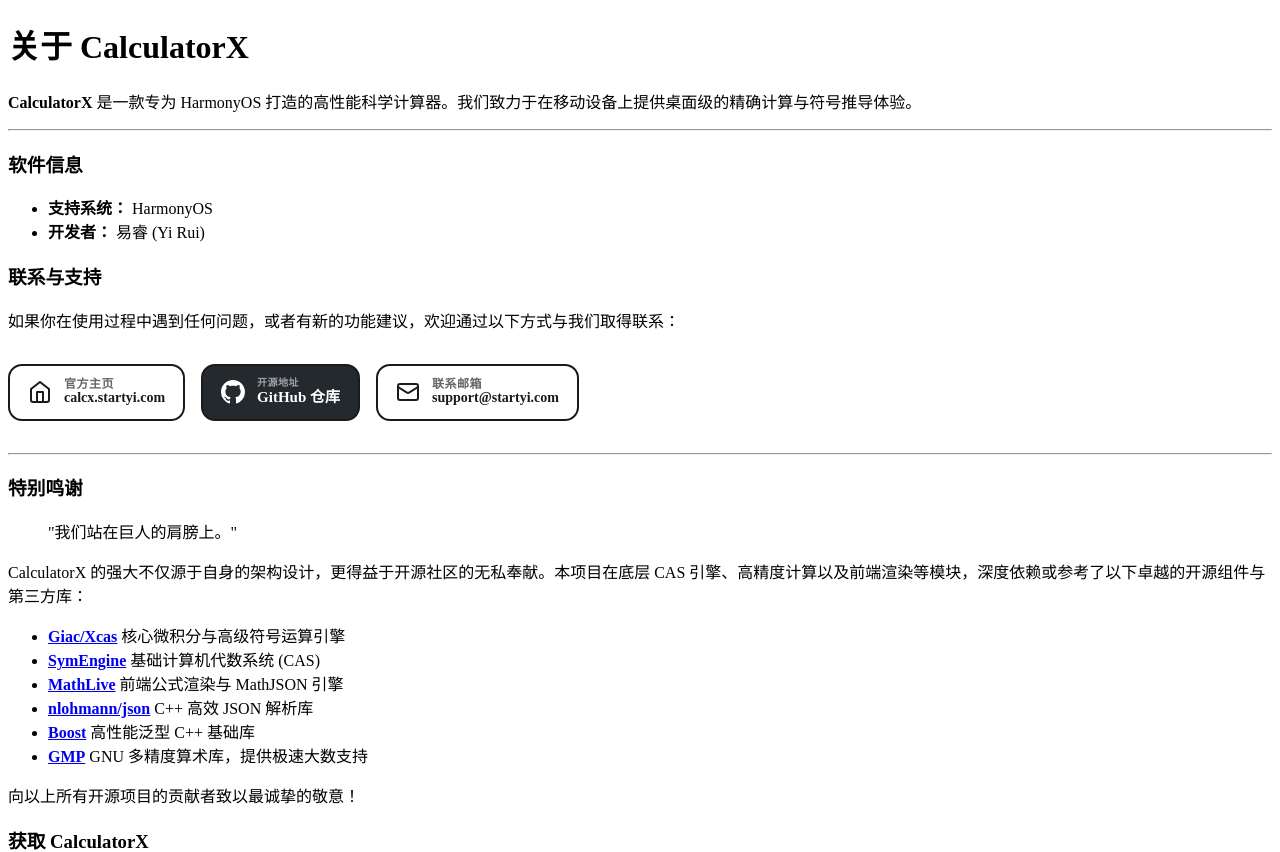
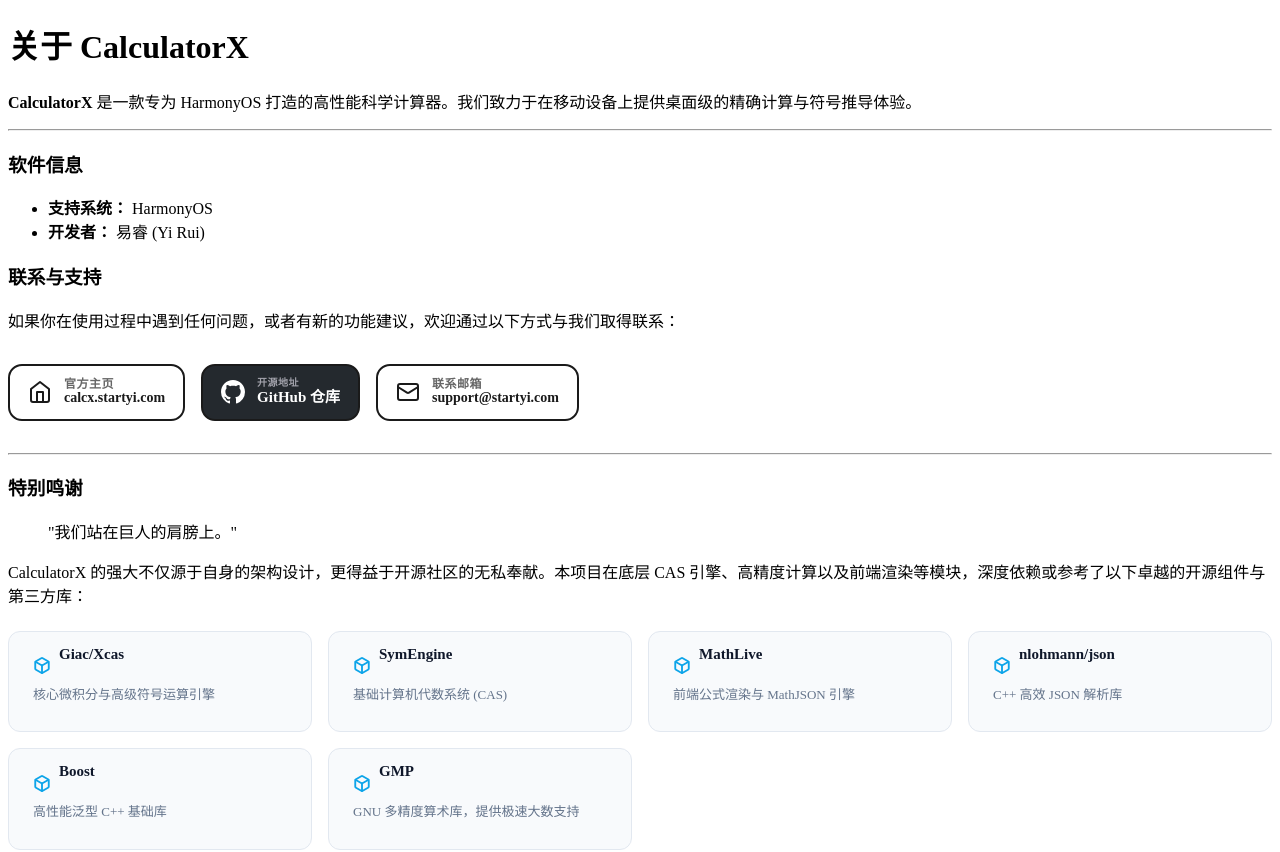
Before and after one commit to StarHeartY/CalcX-docs, a Next.js app: page /docs/about in a window 1280 px wide. Shown: the top 852 px of the page. Built offline with nearby package versions, Linux system fonts and the light colour scheme.

Commit message:
优化格式

```diff
--- a/pages/about.mdx
+++ b/pages/about.mdx
@@ -95,18 +95,66 @@
 
 CalculatorX 的强大不仅源于自身的架构设计，更得益于开源社区的无私奉献。本项目在底层 CAS 引擎、高精度计算以及前端渲染等模块，深度依赖或参考了以下卓越的开源组件与第三方库：
 
-* **[Giac/Xcas](https://www-fourier.univ-grenoble-alpes.fr/~parisse/giac.html)**
-  核心微积分与高级符号运算引擎
-* **[SymEngine](https://github.com/symengine/symengine)**
-  基础计算机代数系统 (CAS)
-* **[MathLive](https://cortexjs.io/mathlive/)**
-  前端公式渲染与 MathJSON 引擎
-* **[nlohmann/json](https://github.com/nlohmann/json)**
-  C++ 高效 JSON 解析库
-* **[Boost](https://www.boost.org/)**
-  高性能泛型 C++ 基础库
-* **[GMP](https://gmplib.org/)**
-  GNU 多精度算术库，提供极速大数支持
+<div style={{ display: 'grid', gridTemplateColumns: 'repeat(auto-fit, minmax(260px, 1fr))', gap: '16px', marginTop: '24px', marginBottom: '40px' }}>
+
+  {/* Giac/Xcas */}
+  <a href="https://www-fourier.univ-grenoble-alpes.fr/~parisse/giac.html" target="_blank" rel="noopener noreferrer" style={{ display: 'flex', flexDirection: 'column', padding: '0px 16px 27px 24px', border: '1px solid #e2e8f0', borderRadius: '12px', textDecoration: 'none', backgroundColor: '#f8fafc' }}>
+    <span style={{ display: 'flex', alignItems: 'center', fontSize: '15px', fontWeight: '800', color: '#0f172a', marginBottom: '8px', lineHeight: '1' }}>
+      {/* 仅仅在此处加入了 transform: 'translateY(11.5px)' 进行相对偏移 */}
+      <svg width="18" height="18" viewBox="0 0 24 24" fill="none" stroke="#0ea5e9" strokeWidth="2.5" strokeLinecap="round" strokeLinejoin="round" style={{ marginRight: '8px', flexShrink: 0, transform: 'translateY(11.5px)' }}><path d="M21 16V8a2 2 0 0 0-1-1.73l-7-4a2 2 0 0 0-2 0l-7 4A2 2 0 0 0 3 8v8a2 2 0 0 0 1 1.73l7 4a2 2 0 0 0 2 0l7-4A2 2 0 0 0 21 16z"></path><polyline points="3.27 6.96 12 12.01 20.73 6.96"></polyline><line x1="12" y1="22.08" x2="12" y2="12"></line></svg>
+      Giac/Xcas
+    </span>
+    <span style={{ fontSize: '13px', color: '#64748b', lineHeight: '1.5' }}>核心微积分与高级符号运算引擎</span>
+  </a>
+
+  {/* SymEngine */}
+  <a href="https://github.com/symengine/symengine" target="_blank" rel="noopener noreferrer" style={{ display: 'flex', flexDirection: 'column', padding: '0px 16px 27px 24px', border: '1px solid #e2e8f0', borderRadius: '12px', textDecoration: 'none', backgroundColor: '#f8fafc' }}>
+    <span style={{ display: 'flex', alignItems: 'center', fontSize: '15px', fontWeight: '800', color: '#0f172a', marginBottom: '8px', lineHeight: '1' }}>
+      <svg width="18" height="18" viewBox="0 0 24 24" fill="none" stroke="#0ea5e9" strokeWidth="2.5" strokeLinecap="round" strokeLinejoin="round" style={{ marginRight: '8px', flexShrink: 0, transform: 'translateY(11.5px)' }}><path d="M21 16V8a2 2 0 0 0-1-1.73l-7-4a2 2 0 0 0-2 0l-7 4A2 2 0 0 0 3 8v8a2 2 0 0 0 1 1.73l7 4a2 2 0 0 0 2 0l7-4A2 2 0 0 0 21 16z"></path><polyline points="3.27 6.96 12 12.01 20.73 6.96"></polyline><line x1="12" y1="22.08" x2="12" y2="12"></line></svg>
+      SymEngine
+    </span>
+    <span style={{ fontSize: '13px', color: '#64748b', lineHeight: '1.5' }}>基础计算机代数系统 (CAS)</span>
+  </a>
+
+  {/* MathLive */}
+  <a href="https://cortexjs.io/mathlive/" target="_blank" rel="noopener noreferrer" style={{ display: 'flex', flexDirection: 'column', padding: '0px 16px 27px 24px', border: '1px solid #e2e8f0', borderRadius: '12px', textDecoration: 'none', backgroundColor: '#f8fafc' }}>
+    <span style={{ display: 'flex', alignItems: 'center', fontSize: '15px', fontWeight: '800', color: '#0f172a', marginBottom: '8px', lineHeight: '1' }}>
+      <svg width="18" height="18" viewBox="0 0 24 24" fill="none" stroke="#0ea5e9" strokeWidth="2.5" strokeLinecap="round" strokeLinejoin="round" style={{ marginRight: '8px', flexShrink: 0, transform: 'translateY(11.5px)' }}><path d="M21 16V8a2 2 0 0 0-1-1.73l-7-4a2 2 0 0 0-2 0l-7 4A2 2 0 0 0 3 8v8a2 2 0 0 0 1 1.73l7 4a2 2 0 0 0 2 0l7-4A2 2 0 0 0 21 16z"></path><polyline points="3.27 6.96 12 12.01 20.73 6.96"></polyline><line x1="12" y1="22.08" x2="12" y2="12"></line></svg>
+      MathLive
+    </span>
+    <span style={{ fontSize: '13px', color: '#64748b', lineHeight: '1.5' }}>前端公式渲染与 MathJSON 引擎</span>
+  </a>
+
+  {/* nlohmann/json */}
+  <a href="https://github.com/nlohmann/json" target="_blank" rel="noopener noreferrer" style={{ display: 'flex', flexDirection: 'column', padding: '0px 16px 27px 24px', border: '1px solid #e2e8f0', borderRadius: '12px', textDecoration: 'none', backgroundColor: '#f8fafc' }}>
+    <span style={{ display: 'flex', alignItems: 'center', fontSize: '15px', fontWeight: '800', color: '#0f172a', marginBottom: '8px', lineHeight: '1' }}>
+      <svg width="18" height="18" viewBox="0 0 24 24" fill="none" stroke="#0ea5e9" strokeWidth="2.5" strokeLinecap="round" strokeLinejoin="round" style={{ marginRight: '8px', flexShrink: 0, transform: 'translateY(11.5px)' }}><path d="M21 16V8a2 2 0 0 0-1-1.73l-7-4a2 2 0 0 0-2 0l-7 4A2 2 0 0 0 3 8v8a2 2 0 0 0 1 1.73l7 4a2 2 0 0 0 2 0l7-4A2 2 0 0 0 21 16z"></path><polyline points="3.27 6.96 12 12.01 20.73 6.96"></polyline><line x1="12" y1="22.08" x2="12" y2="12"></line></svg>
+      nlohmann/json
+    </span>
+    <span style={{ fontSize: '13px', color: '#64748b', lineHeight: '1.5' }}>C++ 高效 JSON 解析库</span>
+  </a>
+
+  {/* Boost */}
+  <a href="https://www.boost.org/" target="_blank" rel="noopener noreferrer" style={{ display: 'flex', flexDirection: 'column', padding: '0px 16px 27px 24px', border: '1px solid #e2e8f0', borderRadius: '12px', textDecoration: 'none', backgroundColor: '#f8fafc' }}>
+    <span style={{ display: 'flex', alignItems: 'center', fontSize: '15px', fontWeight: '800', color: '#0f172a', marginBottom: '8px', lineHeight: '1' }}>
+      <svg width="18" height="18" viewBox="0 0 24 24" fill="none" stroke="#0ea5e9" strokeWidth="2.5" strokeLinecap="round" strokeLinejoin="round" style={{ marginRight: '8px', flexShrink: 0, transform: 'translateY(11.5px)' }}><path d="M21 16V8a2 2 0 0 0-1-1.73l-7-4a2 2 0 0 0-2 0l-7 4A2 2 0 0 0 3 8v8a2 2 0 0 0 1 1.73l7 4a2 2 0 0 0 2 0l7-4A2 2 0 0 0 21 16z"></path><polyline points="3.27 6.96 12 12.01 20.73 6.96"></polyline><line x1="12" y1="22.08" x2="12" y2="12"></line></svg>
+      Boost
+    </span>
+    <span style={{ fontSize: '13px', color: '#64748b', lineHeight: '1.5' }}>高性能泛型 C++ 基础库</span>
+  </a>
+
+  {/* GMP */}
+  <a href="https://gmplib.org/" target="_blank" rel="noopener noreferrer" style={{ display: 'flex', flexDirection: 'column', padding: '0px 16px 27px 24px', border: '1px solid #e2e8f0', borderRadius: '12px', textDecoration: 'none', backgroundColor: '#f8fafc' }}>
+    <span style={{ display: 'flex', alignItems: 'center', fontSize: '15px', fontWeight: '800', color: '#0f172a', marginBottom: '8px', lineHeight: '1' }}>
+      <svg width="18" height="18" viewBox="0 0 24 24" fill="none" stroke="#0ea5e9" strokeWidth="2.5" strokeLinecap="round" strokeLinejoin="round" style={{ marginRight: '8px', flexShrink: 0, transform: 'translateY(11.5px)' }}><path d="M21 16V8a2 2 0 0 0-1-1.73l-7-4a2 2 0 0 0-2 0l-7 4A2 2 0 0 0 3 8v8a2 2 0 0 0 1 1.73l7 4a2 2 0 0 0 2 0l7-4A2 2 0 0 0 21 16z"></path><polyline points="3.27 6.96 12 12.01 20.73 6.96"></polyline><line x1="12" y1="22.08" x2="12" y2="12"></line></svg>
+      GMP
+    </span>
+    <span style={{ fontSize: '13px', color: '#64748b', lineHeight: '1.5' }}>GNU 多精度算术库，提供极速大数支持</span>
+  </a>
+
+</div>
+
+
 
 向以上所有开源项目的贡献者致以最诚挚的敬意！
 
```
